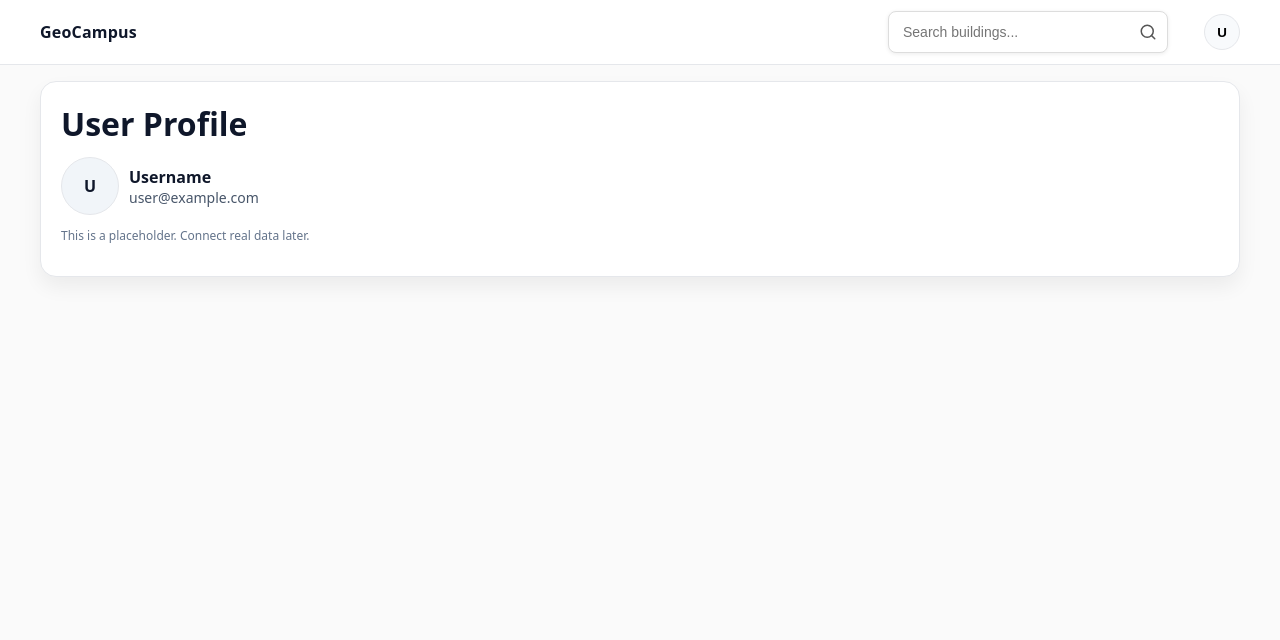
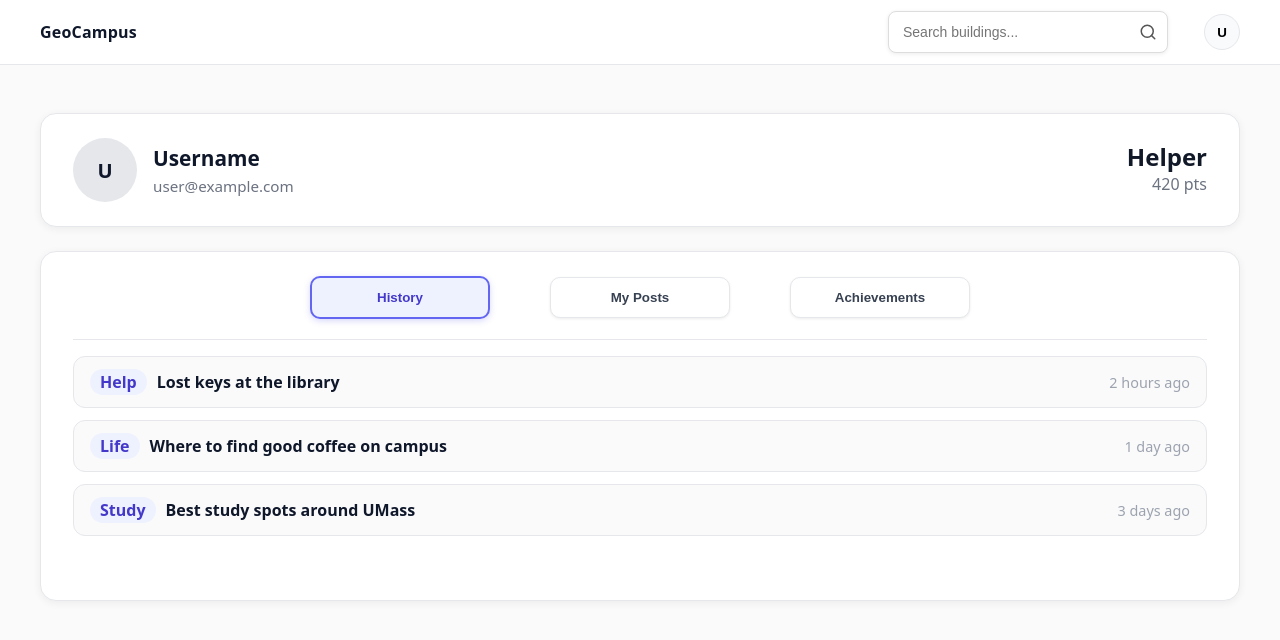
Before and after one commit to emmmgao923/Geo-Campus-Map, a React app in the folder frontend/: page /profile in a window 1280 px wide. Shown: the top 640 px of the page. Built offline with nearby package versions, Linux system fonts and the light colour scheme; the HTML template or start-up script is replaced by a standard one.

Commit message:
Creat user profilepage

```diff
--- a/frontend/src/pages/ProfilePage.jsx
+++ b/frontend/src/pages/ProfilePage.jsx
@@ -1,23 +1,257 @@
-import React from 'react'
+import React, { useMemo, useState } from "react";
+
+function rankOf(points) {
+  if (points >= 2000) return "Legend";
+  if (points >= 1000) return "Master";
+  if (points >= 500) return "Expert";
+  if (points >= 200) return "Helper";
+  if (points >= 50) return "Rookie";
+  return "Newbie";
+}
 
 export default function ProfilePage() {
+  const totalPoints = 420;
+  const title = useMemo(() => rankOf(totalPoints), [totalPoints]);
+  const [active, setActive] = useState("history");
+
+  // ---- mock data ----
+  const viewedPosts = [
+    { id: 1, title: "Lost keys at the library", tag: "Help", time: "2 hours ago" },
+    { id: 2, title: "Where to find good coffee on campus", tag: "Life", time: "1 day ago" },
+    { id: 3, title: "Best study spots around UMass", tag: "Study", time: "3 days ago" },
+  ];
+  const myPosts = [
+    { id: 1, title: "Math tutoring session this weekend!", tag: "Study", likes: 12 },
+    { id: 2, title: "Selling used iPad Air 4", tag: "Marketplace", likes: 8 },
+  ];
+  const achievements = [
+    { id: 1, name: "First Post", desc: "Published your first post", date: "2024-11-02" },
+    { id: 2, name: "Helper Lv.1", desc: "Received 10 likes on help posts", date: "2024-11-05" },
+    { id: 3, name: "Contributor", desc: "Posted more than 5 times", date: "2024-11-07" },
+  ];
+
+  const tabs = [
+    {
+      key: "history",
+      label: "History",
+      content: (
+        <div style={{ display: "flex", flexDirection: "column", gap: 12 }}>
+          {viewedPosts.map((p) => (
+            <div
+              key={p.id}
+              style={{
+                display: "flex",
+                justifyContent: "space-between",
+                alignItems: "center",
+                padding: "12px 16px",
+                border: "1px solid #e5e7eb",
+                borderRadius: 12,
+                background: "#fafafa",
+              }}
+            >
+              <div style={{ display: "flex", alignItems: "center", gap: 10 }}>
+                <span
+                  style={{
+                    background: "#eef2ff",
+                    color: "#4338ca",
+                    fontWeight: 700,
+                    padding: "2px 10px",
+                    borderRadius: 999,
+                  }}
+                >
+                  {p.tag}
+                </span>
+                <span style={{ fontWeight: 600 }}>{p.title}</span>
+              </div>
+              <span style={{ color: "#9ca3af", fontSize: "0.9rem" }}>{p.time}</span>
+            </div>
+          ))}
+        </div>
+      ),
+    },
+    {
+      key: "myPosts",
+      label: "My Posts",
+      content: (
+        <div style={{ display: "flex", flexDirection: "column", gap: 12 }}>
+          {myPosts.map((p) => (
+            <div
+              key={p.id}
+              style={{
+                display: "flex",
+                justifyContent: "space-between",
+                alignItems: "center",
+                padding: "12px 16px",
+                border: "1px solid #e5e7eb",
+                borderRadius: 12,
+                background: "#fafafa",
+              }}
+            >
+              <div style={{ display: "flex", alignItems: "center", gap: 10 }}>
+                <span
+                  style={{
+                    background: "#dcfce7",
+                    color: "#166534",
+                    fontWeight: 700,
+                    padding: "2px 10px",
+                    borderRadius: 999,
+                  }}
+                >
+                  {p.tag}
+                </span>
+                <span style={{ fontWeight: 600 }}>{p.title}</span>
+              </div>
+              <div style={{ color: "#6b7280" }}>❤️ {p.likes}</div>
+            </div>
+          ))}
+        </div>
+      ),
+    },
+    {
+      key: "achievements",
+      label: "Achievements",
+      content: (
+        <div style={{ display: "flex", flexDirection: "column", gap: 12 }}>
+          {achievements.map((a) => (
+            <div
+              key={a.id}
+              style={{
+                border: "1px solid #e5e7eb",
+                borderRadius: 12,
+                padding: "12px 16px",
+                background: "#f9fafb",
+              }}
+            >
+              <div style={{ display: "flex", justifyContent: "space-between", alignItems: "center" }}>
+                <span style={{ fontWeight: 700 }}>{a.name}</span>
+                <span style={{ color: "#9ca3af", fontSize: "0.9rem" }}>{a.date}</span>
+              </div>
+              <div style={{ color: "#6b7280", fontSize: "0.95rem", marginTop: 4 }}>{a.desc}</div>
+            </div>
+          ))}
+        </div>
+      ),
+    },
+  ];
+
   return (
-    <main className="page">
-      <div className="page-container">
-        <div className="panel">
-          <h1 className="panel-title">User Profile</h1>
-          <div className="panel-body">
-            <div className="profile-row">
-              <div className="profile-avatar">U</div>
+    <main
+      className="page"
+      style={{
+        display: "flex",
+        justifyContent: "center",
+        background: "#fafafa",
+        minHeight: "100vh",
+        padding: "2rem 1rem",
+      }}
+    >
+      <div
+        className="page-container"
+        style={{
+          width: "100%",
+          maxWidth: 1200,
+          display: "flex",
+          flexDirection: "column",
+          gap: "1.5rem",
+        }}
+      >
+        {/* 顶部信息栏（左头像/名邮箱，右称号/积分） */}
+        <div
+          className="panel"
+          style={{
+            background: "#fff",
+            borderRadius: 16,
+            boxShadow: "0 2px 8px rgba(0,0,0,0.06)",
+            padding: "1.5rem 2rem",
+          }}
+        >
+          <div
+            style={{
+              display: "flex",
+              justifyContent: "space-between",
+              alignItems: "center",
+            }}
+          >
+            <div style={{ display: "flex", alignItems: "center", gap: 16 }}>
+              <div
+                style={{
+                  width: 64,
+                  height: 64,
+                  borderRadius: "50%",
+                  background: "#e5e7eb",
+                  display: "flex",
+                  alignItems: "center",
+                  justifyContent: "center",
+                  fontWeight: 700,
+                  fontSize: 20,
+                }}
+              >
+                U
+              </div>
               <div>
-                <div className="profile-name">Username</div>
-                <div className="profile-email">user@example.com</div>
+                <div style={{ fontWeight: 700, fontSize: "1.3rem", marginBottom: 4 }}>Username</div>
+                <div style={{ color: "#6b7280", fontSize: "0.95rem" }}>user@example.com</div>
               </div>
             </div>
-            <p className="muted">This is a placeholder. Connect real data later.</p>
+
+            <div style={{ display: "flex", flexDirection: "column", alignItems: "flex-end", gap: 4 }}>
+              <span style={{ fontSize: "1.5rem", fontWeight: 800, color: "#111827", lineHeight: 1 }}>
+                {title}
+              </span>
+              <span style={{ fontSize: "1rem", color: "#6b7280" }}>{totalPoints} pts</span>
+            </div>
+          </div>
+        </div>
+
+        {/* 模块区 */}
+        <div
+          className="panel"
+          style={{
+            background: "#fff",
+            borderRadius: 16,
+            boxShadow: "0 2px 8px rgba(0,0,0,0.06)",
+            padding: "1.5rem 2rem",
+          }}
+        >
+          {/* 按钮行：水平居中，彼此有距离，左右留白 */}
+          <div
+            style={{
+              display: "flex",
+              justifyContent: "center",
+              alignItems: "center",
+              gap: 60,           // 三个按钮之间的距离
+              marginBottom: 20,
+              flexWrap: "nowrap",
+            }}
+          >
+            {tabs.map((t) => (
+              <button
+                key={t.key}
+                onClick={() => setActive(t.key)}
+                style={{
+                  minWidth: 180,
+                  padding: "0.75rem 1rem",
+                  borderRadius: 10,
+                  border: active === t.key ? "2px solid #6366f1" : "1px solid #e5e7eb",
+                  background: active === t.key ? "#eef2ff" : "#fff",
+                  fontWeight: 600,
+                  color: active === t.key ? "#4338ca" : "#374151",
+                  cursor: "pointer",
+                  transition: "all 0.2s",
+                  boxShadow: active === t.key ? "0 2px 6px rgba(99,102,241,0.25)" : "0 1px 3px rgba(0,0,0,0.08)",
+                }}
+              >
+                {t.label}
+              </button>
+            ))}
+          </div>
+
+          {/* 内容 */}
+          <div style={{ borderTop: "1px solid #e5e7eb", paddingTop: 16, minHeight: 220 }}>
+            {(tabs.find((t) => t.key === active) || tabs[0]).content}
           </div>
         </div>
       </div>
     </main>
-  )
+  );
 }
```
Also changed, not shown: 1 other file (tests, documents, lock files or other folders).
